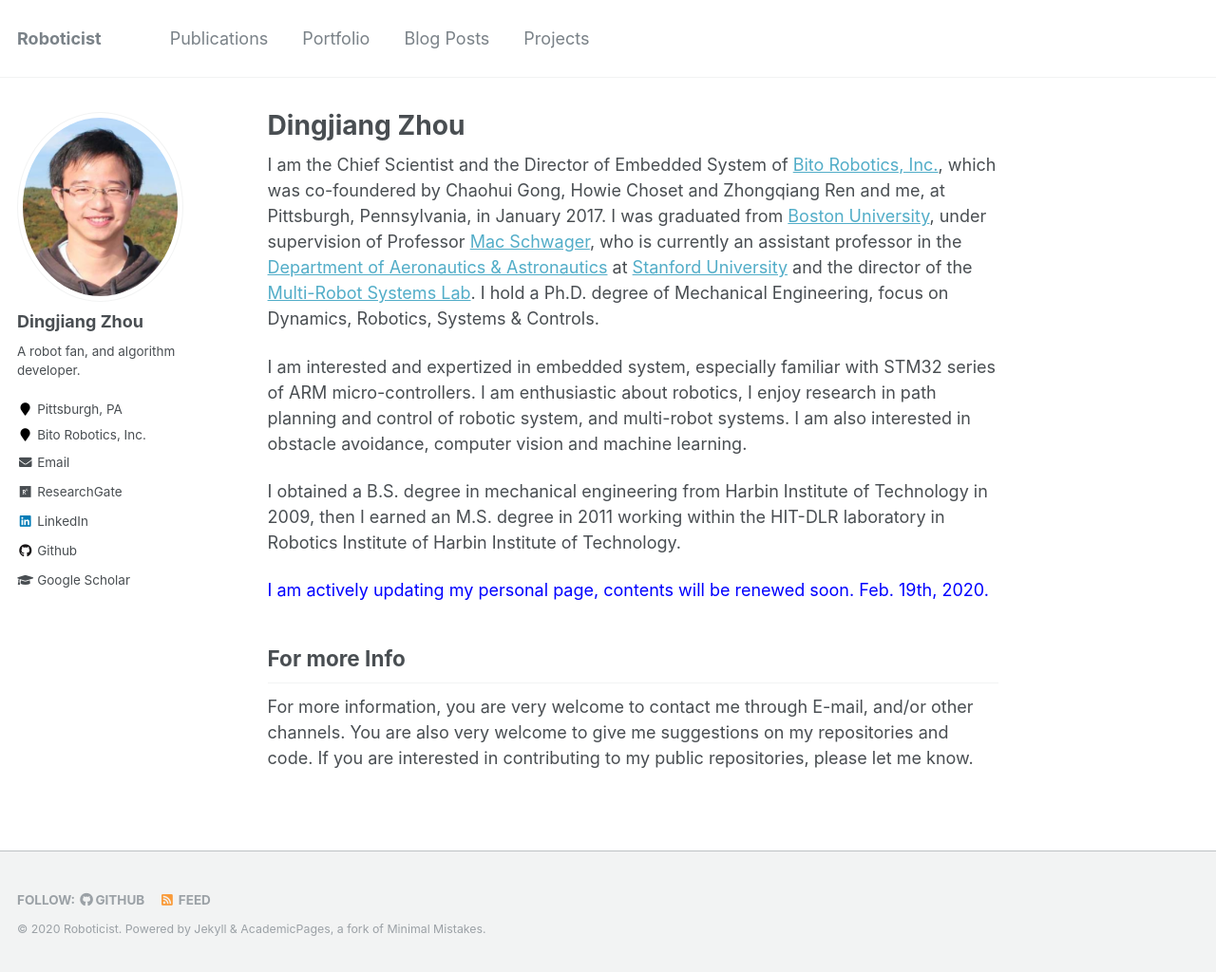
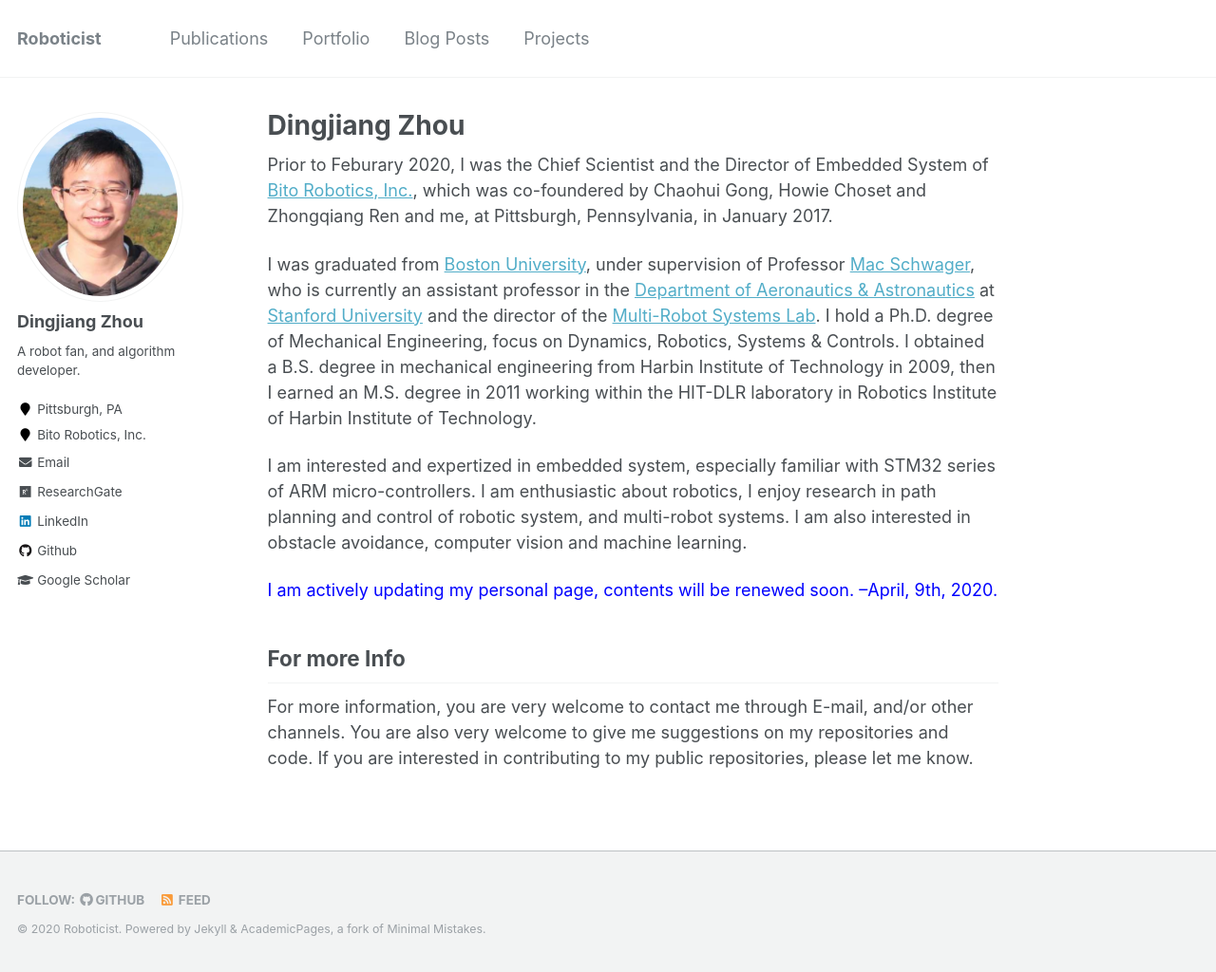
Before and after one commit to dj-zhou/dj-zhou.github.io, a Jekyll site: the page built from _pages/about.md, in a window 1280 px wide and 1024 px high. Shown: the whole window at 95% size. Built offline with Jekyll 4.4.1, drawn with Linux system fonts in a browser that asks for light colours.

Commit message:
about is revised

```diff
--- a/_pages/about.md
+++ b/_pages/about.md
@@ -8,15 +8,17 @@ redirect_from:
   - /about.html
 ---
 
-I am the Chief Scientist and the Director of Embedded System of [Bito Robotics, Inc.](https://www.bitorobotics.com/), which was co-foundered by Chaohui Gong, Howie Choset and Zhongqiang Ren and me, at Pittsburgh, Pennsylvania, in January 2017. I was graduated from [Boston University](www.bu.edu), under supervision of Professor [Mac Schwager](https://web.stanford.edu/~schwager/), who is currently an assistant professor in the [Department of Aeronautics & Astronautics](https://aa.stanford.edu/) at [Stanford University](https://www.stanford.edu/) and the director of the [Multi-Robot Systems Lab](https://msl.stanford.edu/). I hold a Ph.D. degree of Mechanical Engineering, focus on Dynamics, Robotics, Systems & Controls.
+Prior to Feburary 2020, I was the Chief Scientist and the Director of Embedded System of [Bito Robotics, Inc.](https://www.bitorobotics.com/), which was co-foundered by Chaohui Gong, Howie Choset and Zhongqiang Ren and me, at Pittsburgh, Pennsylvania, in January 2017.
 
+
+I was graduated from [Boston University](www.bu.edu), under supervision of Professor [Mac Schwager](https://web.stanford.edu/~schwager/), who is currently an assistant professor in the [Department of Aeronautics & Astronautics](https://aa.stanford.edu/) at [Stanford University](https://www.stanford.edu/) and the director of the [Multi-Robot Systems Lab](https://msl.stanford.edu/). I hold a Ph.D. degree of Mechanical Engineering, focus on Dynamics, Robotics, Systems & Controls. I obtained a B.S. degree in mechanical engineering from Harbin Institute of Technology in 2009, then I earned an M.S. degree in 2011 working within the HIT-DLR laboratory in Robotics Institute of Harbin Institute of Technology.
 
 
 I am interested and expertized in embedded system, especially familiar with STM32 series of ARM micro-controllers. I am enthusiastic about robotics, I enjoy research in path planning and control of robotic system, and multi-robot systems. I am also interested in obstacle avoidance, computer vision and machine learning.
 
-I obtained a B.S. degree in mechanical engineering from Harbin Institute of Technology in 2009, then I earned an M.S. degree in 2011 working within the HIT-DLR laboratory in Robotics Institute of Harbin Institute of Technology.
 
-<span style="color:blue">I am actively updating my personal page, contents will be renewed soon. Feb. 19th, 2020.</span>
+<span style="color:blue">I am actively updating my personal page, contents will be renewed soon.
+   --April, 9th, 2020.</span>
 
 For more Info
 ------
```
